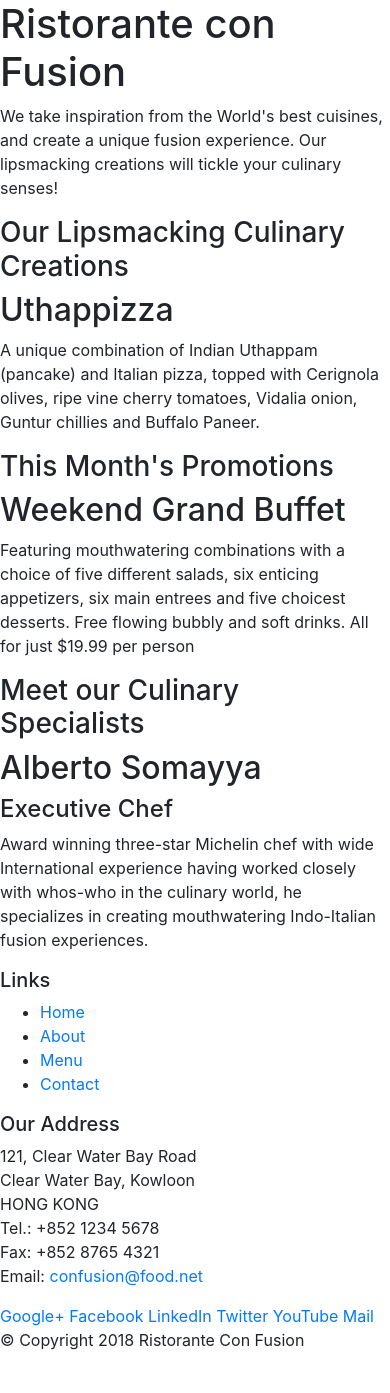
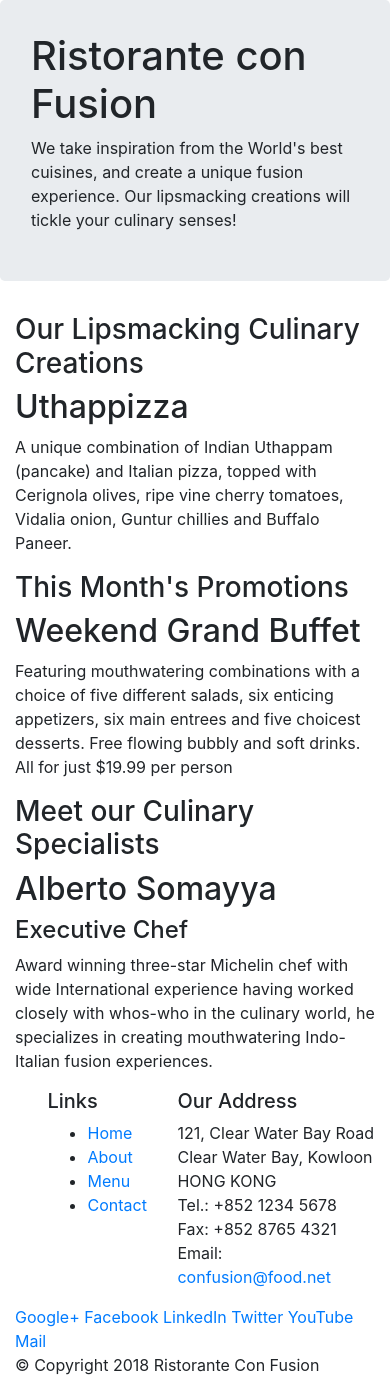
Before and after one commit to kevinwalsh23/Bootstrap, a website: page index.html in a window 390 px wide. Before the commit the page ends 1368 px from the top, so only its background shows below. Drawn offline with nearby package versions, Linux system fonts and the light colour scheme.

Commit message:
responsive1

```diff
--- a/index.html
+++ b/index.html
@@ -14,46 +14,46 @@
 
 <body>
 
-    <header>
-        <div>
-            <div>
-                <div>
+    <header class="jumbotron">
+        <div class="container">
+            <div class="row">
+                <div class="col-12 col-sm-6">
                     <h1>Ristorante con Fusion</h1>
                     <p>We take inspiration from the World's best cuisines, and create a unique fusion experience. Our lipsmacking creations will tickle your culinary senses!</p>
                 </div>
-                <div>
+                <div class="col-12 col-sm-6">
                 </div>
             </div>
         </div>
     </header>
 
-    <div>
-        <div>
-            <div>
+    <div class="container">
+        <div class="row">
+            <div class="col-12 col-sm-4 order-sm-last col-md-3">
                 <h3>Our Lipsmacking Culinary Creations</h3>
             </div>
-            <div>
+            <div class="col col-sm order-sm-first col-md">
                 <h2>Uthappizza</h2>
                 <p>A unique combination of Indian Uthappam (pancake) and Italian pizza, topped with Cerignola olives, ripe vine cherry tomatoes, Vidalia onion, Guntur chillies and Buffalo Paneer.</p>
             </div>
         </div>
 
 
-        <div>
-            <div>
+        <div class="row">
+            <div class="col-12 col-sm-4 col-md-3">
                 <h3>This Month's Promotions</h3>
             </div>
-            <div>
+            <div class="col col-sm col-md">
                 <h2>Weekend Grand Buffet</h2>
                 <p>Featuring mouthwatering combinations with a choice of five different salads, six enticing appetizers, six main entrees and five choicest desserts. Free flowing bubbly and soft drinks. All for just $19.99 per person </p>
             </div>
         </div>
 
-        <div>
-            <div>
+        <div class="row">
+            <div class="col-12 col-sm-4 order-sm-last col-md-3">
                 <h3>Meet our Culinary Specialists</h3>
             </div>
-            <div>
+            <div class="col col-sm order-sm-first col-md">
                 <h2>Alberto Somayya</h2>
                 <h4>Executive Chef</h4>
                 <p>Award winning three-star Michelin chef with wide International experience having worked closely with whos-who in the culinary world, he specializes in creating mouthwatering Indo-Italian fusion experiences. </p>
@@ -62,9 +62,9 @@
     </div>
 
     <footer>
-        <div>
-            <div>
-                <div>
+        <div class="container">
+            <div class="row">
+                <div class="col-4 offset-1 col-sm-2">
                     <h5>Links</h5>
                     <ul>
                         <li><a href="#">Home</a></li>
@@ -73,7 +73,7 @@
                         <li><a href="#">Contact</a></li>
                     </ul>
                 </div>
-                <div>
+                <div class="col-7 col-sm-5">
                     <h5>Our Address</h5>
                     <address>
 		              121, Clear Water Bay Road<br>
@@ -84,7 +84,7 @@
 		              Email: <a href="mailto:confusion@food.net">confusion@food.net</a>
 		           </address>
                 </div>
-                <div>
+                <div class="col-12 col-sm-4">
                     <div>
                         <a href="http://google.com/+">Google+</a>
                         <a href="http://www.facebook.com/profile.php?id=">Facebook</a>
@@ -95,17 +95,14 @@
                     </div>
                 </div>
            </div>
-           <div>
-                <div>
+           <div class="row">
+                <div class="col-auto">
                     <p>© Copyright 2018 Ristorante Con Fusion</p>
                 </div>
            </div>
         </div>
     </footer>
-    <!-- jQuery first, then Popper.js, then Bootstrap JS. -->
-    <script src="node_modules/jquery/dist/jquery.slim.min.js"></script>
-    <script src="node_modules/popper.js/dist/umd/popper.min.js"></script>
-    <script src="node_modules/bootstrap/dist/js/bootstrap.min.js"></script>
+
 </body>
 
 </html>
```
Also changed, not shown: notes.txt (added, +44 -0 lines).
